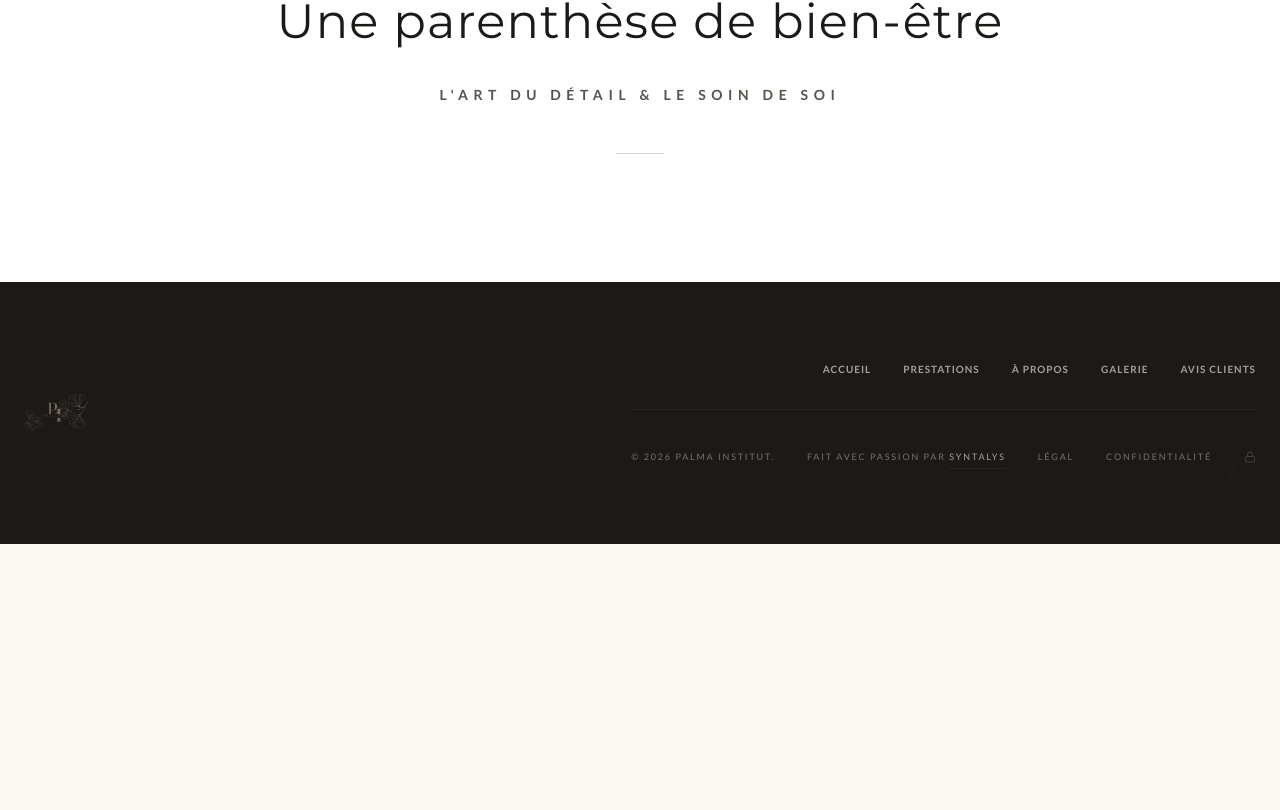
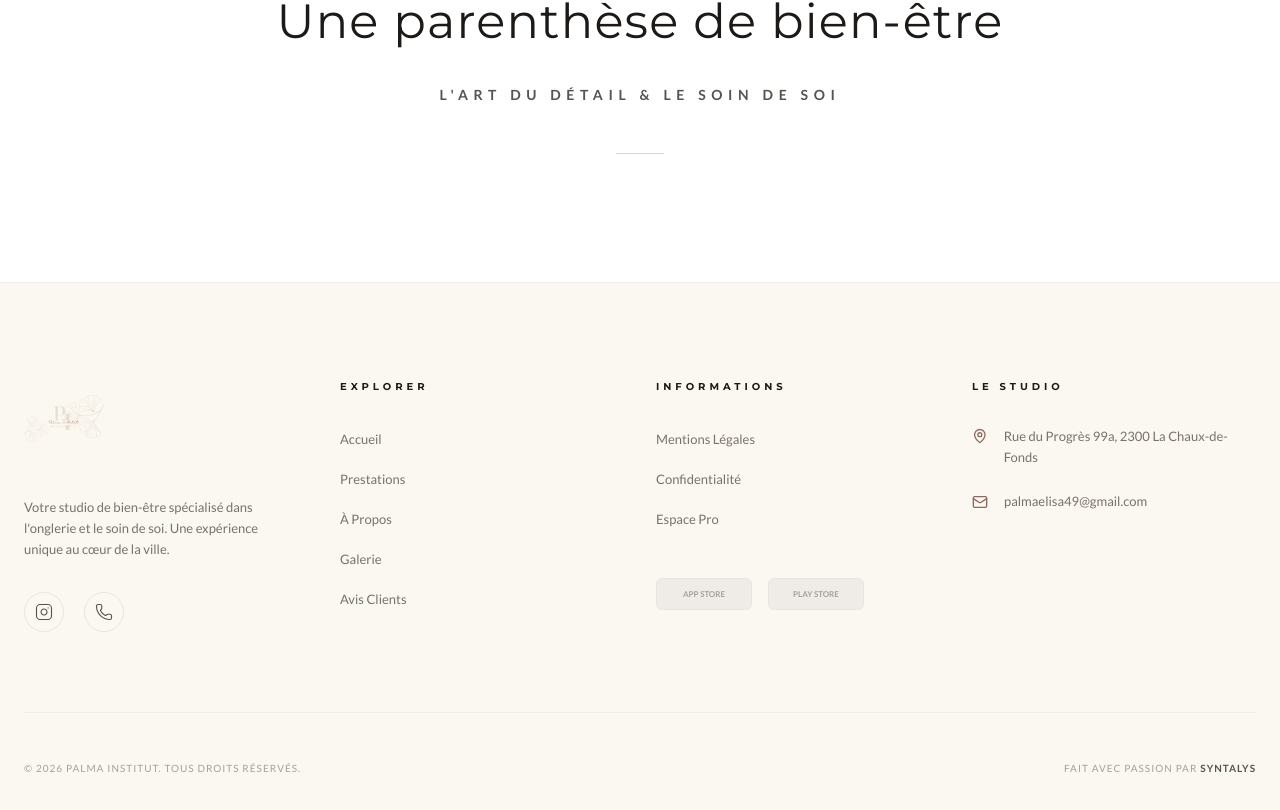
Before and after one commit to moussaouihaki/estheticienneonglerie, a Next.js app: page / in a window 1280 px wide. Shown: the part 931-1741 px from the top of the page. Before the commit the page ends 1475 px from the top, so only its background shows below. Built offline with nearby package versions, Linux system fonts and the light colour scheme; no server answers.

Commit message:
style: implement coredefemme 4-column footer and update settings

```diff
--- a/src/components/Footer.tsx
+++ b/src/components/Footer.tsx
@@ -1,62 +1,97 @@
 "use client";
 
 import Link from "next/link";
-import { Lock, Instagram } from "lucide-react";
 import { useSiteSettings } from "@/lib/siteSettingsStore";
+import { Instagram, Phone, Mail, MapPin } from "lucide-react";
 
 export function Footer() {
     const { settings } = useSiteSettings();
     const currentYear = new Date().getFullYear();
 
     return (
-        <footer className="py-20 px-6 bg-stone-900 text-stone-100 relative overflow-hidden">
-             {/* Subtle background element */}
-             <div className="absolute right-[-2%] bottom-[-2%] w-32 h-32 opacity-[0.02] rotate-12 pointer-events-none">
-                <img src={settings.logo} alt="" className="w-full h-full object-contain" />
-             </div>
+        <footer className="bg-background py-24 px-6 border-t border-stone-200/50">
+            <div className="max-w-7xl mx-auto">
+                <div className="grid grid-cols-1 md:grid-cols-2 lg:grid-cols-4 gap-12 lg:gap-8 mb-20">
 
-            <div className="max-w-7xl mx-auto flex flex-col md:flex-row items-center justify-between gap-6 relative z-10">
-
-                <div className="flex flex-col items-center md:items-start gap-3">
+                    {/* Column 1: Brand & Bio */}
+                    <div className="space-y-8">
+                        <Link href="/" className="inline-block">
                             <img
                                 src={settings.logo}
                                 alt={settings.studioName}
-                        className="h-16 w-auto object-contain"
+                                className="h-20 w-auto object-contain"
                             />
+                        </Link>
+                        <p className="text-[13px] text-stone-500 leading-relaxed max-w-[240px] font-sans">
+                            {settings.description || "Votre studio de bien-être spécialisé dans l'onglerie et le soin de soi. Une expérience unique au cœur de la ville."}
+                        </p>
+                        <div className="flex items-center gap-5">
+                            {settings.instagram && (
+                                <a href={settings.instagram} target="_blank" rel="noopener noreferrer" className="w-10 h-10 rounded-full border border-stone-200 flex items-center justify-center text-stone-600 hover:bg-stone-900 hover:text-white hover:border-stone-900 transition-all">
+                                    <Instagram size={18} strokeWidth={1.5} />
+                                </a>
+                            )}
+                            <a href={`tel:${settings.phone}`} className="w-10 h-10 rounded-full border border-stone-200 flex items-center justify-center text-stone-600 hover:bg-stone-900 hover:text-white hover:border-stone-900 transition-all">
+                                <Phone size={18} strokeWidth={1.5} />
+                            </a>
+                        </div>
                     </div>
 
-                <div className="flex flex-col items-center md:items-end gap-4 text-center md:text-right">
-                    <div
-                        className="flex flex-wrap justify-center md:justify-end gap-5 md:gap-8"
-                    >
-                        <Link href="/" className="text-[10px] uppercase tracking-widest text-stone-400 hover:text-white transition-colors font-bold">Accueil</Link>
-                        <Link href="/prestations" className="text-[10px] uppercase tracking-widest text-stone-400 hover:text-white transition-colors font-bold">Prestations</Link>
-                        <Link href="/studio" className="text-[10px] uppercase tracking-widest text-stone-400 hover:text-white transition-colors font-bold">À propos</Link>
-                        <Link href="/galerie" className="text-[10px] uppercase tracking-widest text-stone-400 hover:text-white transition-colors font-bold">Galerie</Link>
-                        <Link href="/avis" className="text-[10px] uppercase tracking-widest text-stone-400 hover:text-white transition-colors font-bold">Avis Clients</Link>
+                    {/* Column 2: Navigation */}
+                    <div className="space-y-8">
+                        <h4 className="text-[10px] uppercase tracking-[0.4em] font-black text-stone-900">Explorer</h4>
+                        <ul className="space-y-4">
+                            <li><Link href="/" className="text-[13px] text-stone-500 hover:text-accent transition-colors">Accueil</Link></li>
+                            <li><Link href="/prestations" className="text-[13px] text-stone-500 hover:text-accent transition-colors">Prestations</Link></li>
+                            <li><Link href="/studio" className="text-[13px] text-stone-500 hover:text-accent transition-colors">À Propos</Link></li>
+                            <li><Link href="/galerie" className="text-[13px] text-stone-500 hover:text-accent transition-colors">Galerie</Link></li>
+                            <li><Link href="/avis" className="text-[13px] text-stone-500 hover:text-accent transition-colors">Avis Clients</Link></li>
+                        </ul>
                     </div>
 
-                    <div className="flex flex-col md:flex-row items-center justify-between pt-10 border-t border-white/5 gap-8 w-full mt-4">
-                        <p className="text-[9px] uppercase tracking-[0.2em] text-stone-500 font-medium">
-                            &copy; {currentYear} {settings.studioName}.
+                    {/* Column 3: Legal & Admin */}
+                    <div className="space-y-8">
+                        <h4 className="text-[10px] uppercase tracking-[0.4em] font-black text-stone-900">Informations</h4>
+                        <ul className="space-y-4">
+                            <li><Link href="/mentions-legales" className="text-[13px] text-stone-500 hover:text-accent transition-colors">Mentions Légales</Link></li>
+                            <li><Link href="/politique-de-confidentialite" className="text-[13px] text-stone-500 hover:text-accent transition-colors">Confidentialité</Link></li>
+                            <li><Link href="/admin" className="text-[13px] text-stone-500 hover:text-accent transition-colors">Espace Pro</Link></li>
+                        </ul>
+                        <div className="pt-4 flex gap-4">
+                             {/* Fake App Store Badges style to match coredefemme */}
+                             <div className="h-8 w-24 bg-stone-900/5 rounded-md border border-stone-200 flex items-center justify-center text-[8px] font-bold text-stone-400">APP STORE</div>
+                             <div className="h-8 w-24 bg-stone-900/5 rounded-md border border-stone-200 flex items-center justify-center text-[8px] font-bold text-stone-400">PLAY STORE</div>
+                        </div>
+                    </div>
+
+                    {/* Column 4: Location */}
+                    <div className="space-y-8">
+                        <h4 className="text-[10px] uppercase tracking-[0.4em] font-black text-stone-900">Le Studio</h4>
+                        <div className="space-y-6">
+                            <div className="flex gap-4 items-start">
+                                <MapPin size={16} className="text-accent mt-0.5" />
+                                <p className="text-[13px] text-stone-500 leading-relaxed font-sans">
+                                    {settings.address || "La Chaux-de-Fonds, Suisse"}
                                 </p>
-                        <p className="text-[9px] uppercase tracking-[0.2em] text-stone-500 font-medium">
-                            Fait avec passion par <a href="https://syntalys.ch" target="_blank" rel="noopener noreferrer" className="text-stone-400 hover:text-white transition-colors underline decoration-stone-800 underline-offset-8">Syntalys</a>
+                            </div>
+                            <div className="flex gap-4 items-start">
+                                <Mail size={16} className="text-accent mt-0.5" />
+                                <p className="text-[13px] text-stone-500 font-sans">
+                                    {settings.email || "hello@palmainstitut.ch"}
                                 </p>
-                        <div className="flex items-center gap-8 text-[9px] uppercase tracking-[0.2em] text-stone-500 font-medium">
-                            <Link href="/mentions-legales" className="hover:text-white transition-colors">Légal</Link>
-                            <Link href="/politique-de-confidentialite" className="hover:text-white transition-colors">Confidentialité</Link>
-                            <Link
-                                href="/admin"
-                                className="text-stone-700 hover:text-white transition-all duration-300"
-                                title="Admin"
-                            >
-                                <Lock size={12} />
-                            </Link>
+                            </div>
                         </div>
                     </div>
                 </div>
 
+                <div className="pt-12 border-t border-stone-200/50 flex flex-col md:flex-row items-center justify-between gap-6">
+                    <p className="text-[10px] uppercase tracking-widest text-stone-400 font-medium">
+                        &copy; {currentYear} {settings.studioName}. Tous droits réservés.
+                    </p>
+                    <p className="text-[10px] uppercase tracking-widest text-stone-400 font-medium">
+                        Fait avec passion par <a href="https://syntalys.ch" target="_blank" rel="noopener noreferrer" className="text-stone-600 hover:text-accent transition-colors font-bold">Syntalys</a>
+                    </p>
+                </div>
             </div>
         </footer>
     );
--- a/src/lib/siteSettingsStore.ts
+++ b/src/lib/siteSettingsStore.ts
@@ -9,6 +9,7 @@ export type SiteSettings = {
     heroImage: string;
     logo: string;
     studioName: string;
+    description: string;
     phone: string;
     email: string;
     address: string;
@@ -21,6 +22,7 @@ const DEFAULT_SETTINGS: SiteSettings = {
     heroImage: "/images/hero.png",
     logo: "/logo.png",
     studioName: "Palma Institut",
+    description: "Votre studio de bien-être spécialisé dans l'onglerie et le soin de soi. Une expérience unique au cœur de la ville.",
     phone: "+41 76 369 72 07",
     email: "palmaelisa49@gmail.com",
     address: "Rue du Progrès 99a, 2300 La Chaux-de-Fonds",
```
Lines whose indentation alone changed are shown as unchanged.
